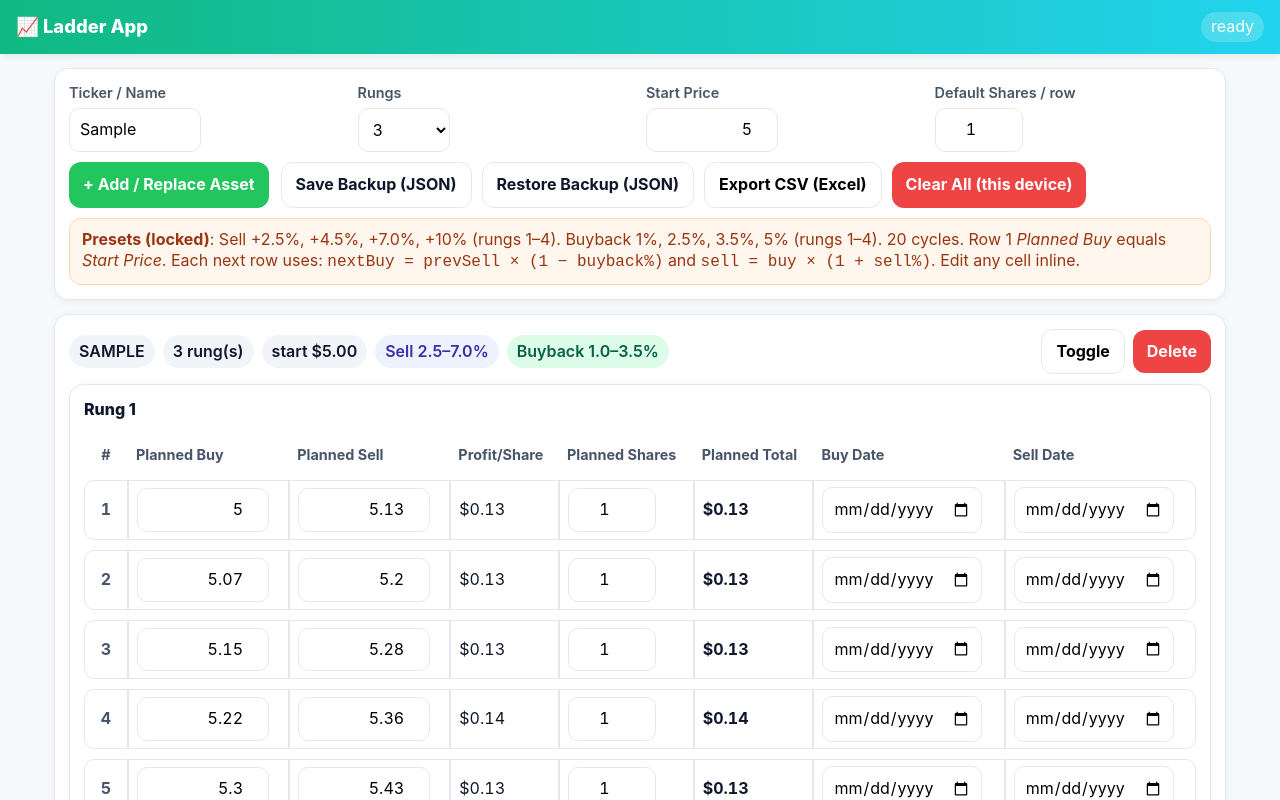
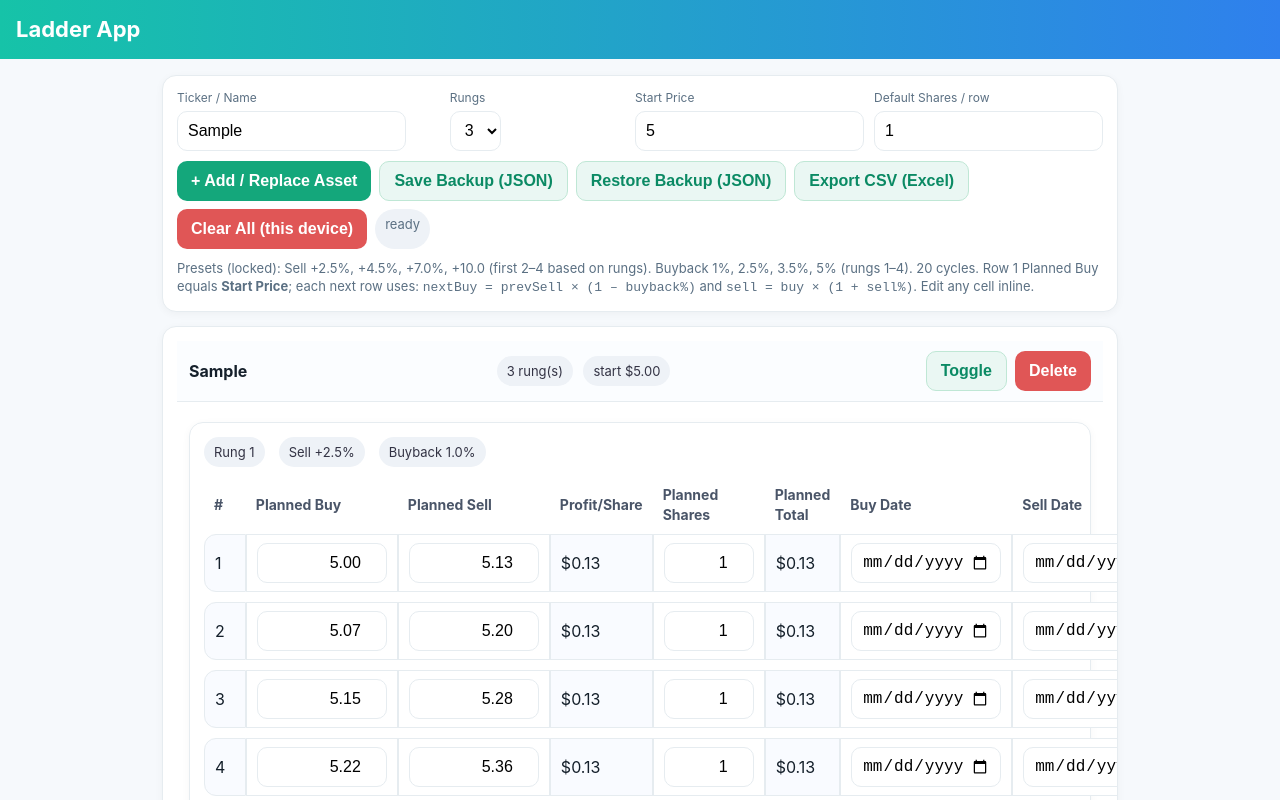
Before and after one commit to egwhite0904-cmyk/Ladder-app, a plain HTML site: page index.html in a window 1280 px wide. Both pictures are taken after typing "Sample", "5" into the empty fields and a click on the button "+ Add / Replace Asset". Shown: the top 800 px of the page. Drawn offline with Linux system fonts and the light colour scheme.

Commit message:
Add files via upload

```diff
--- a/index.html
+++ b/index.html
@@ -1,185 +1,243 @@
 <!DOCTYPE html>
 <html lang="en">
 <head>
-<meta charset="utf-8">
-<meta name="viewport" content="width=device-width,initial-scale=1">
+<meta charset="utf-8"/>
+<meta name="viewport" content="width=device-width, initial-scale=1"/>
 <title>Ladder App</title>
 <style>
   :root{
-    --bg:#f7fafc;
-    --card:#ffffff;
-    --ink:#0f172a;
-    --muted:#475569;
-    --primary:#0ea5e9;
-    --accent:#22c55e;
-    --danger:#ef4444;
-    --border:#e5e7eb;
+    --bg:#f6f9fc;--card:#fff;--ink:#15202b;--muted:#5b7083;
+    --brand:#14a77b;--brand2:#0b8a64;--danger:#e05656;--line:#e6ecf0;
   }
-  *{box-sizing:border-box;}
-  html,body{margin:0;padding:0;background:var(--bg);color:var(--ink);font:16px/1.35 -apple-system,BlinkMacSystemFont,"Segoe UI",Roboto,Inter,Helvetica,Arial,sans-serif;}
-  header{
-    position:sticky;top:0;z-index:5;
-    background:linear-gradient(90deg,#10b981,#22d3ee);
-    color:#fff;padding:12px 16px;box-shadow:0 2px 8px rgba(0,0,0,.08);
-    display:flex;align-items:center;gap:10px;justify-content:space-between;
-  }
-  header .badge{background:rgba(255,255,255,.2);padding:4px 10px;border-radius:999px}
-  main{max-width:1200px;margin:14px auto;padding:0 14px;}
-  .card{background:var(--card);border:1px solid var(--border);border-radius:14px;padding:14px;margin:14px 0;box-shadow:0 2px 10px rgba(15,23,42,.05)}
-  .row{display:flex;gap:12px;flex-wrap:wrap}
-  label{font-weight:600;color:var(--muted);font-size:.9rem}
-  input,select,button{font:inherit}
-  .ctl{display:flex;flex-direction:column;gap:6px;min-width:160px;flex:1}
-  .btn{border:none;border-radius:12px;padding:11px 14px;font-weight:700;cursor:pointer}
-  .btn.primary{background:var(--accent);color:#fff}
-  .btn.line{background:#fff;border:1px solid var(--border)}
-  .btn.danger{background:var(--danger);color:#fff}
-  .btn.secondary{background:#fff;color:var(--ink);border:1px solid var(--border)}
-  .hint{background:#fff7ed;border:1px solid #fed7aa;color:#9a3412;border-radius:12px;padding:10px 12px;margin-top:10px}
-  .assetHead{display:flex;align-items:center;gap:8px;flex-wrap:wrap;margin-bottom:10px}
-  .pill{background:#eef2ff;color:#3730a3;border-radius:999px;padding:6px 10px;font-weight:600}
-  .pill.gray{background:#f1f5f9;color:#0f172a}
-  .pill.green{background:#dcfce7;color:#065f46}
+  *{box-sizing:border-box}
+  body{margin:0;background:var(--bg);color:var(--ink);font:16px/1.4 -apple-system,BlinkMacSystemFont,"Segoe UI",Roboto,Helvetica,Arial}
+  header{background:linear-gradient(90deg,#16c3a8,#2f80ed);color:#fff;padding:14px 16px;font-weight:700;font-size:22px;position:sticky;top:0;z-index:5}
+  .wrap{max-width:980px;margin:16px auto;padding:0 12px}
+  .card{background:var(--card);border-radius:14px;box-shadow:0 2px 8px rgba(0,0,0,.04);padding:14px;margin-bottom:14px;border:1px solid var(--line)}
+  .row{display:grid;gap:10px}
+  .row.cols-4{grid-template-columns:1.5fr 1fr 1fr 1fr}
+  label{font-size:12px;color:var(--muted);display:block;margin-bottom:4px}
+  input,select,button{height:40px;border-radius:10px;border:1px solid var(--line);padding:0 10px;font-size:16px;background:#fff}
+  button{background:var(--brand);border:0;color:#fff;font-weight:600;padding:0 14px}
+  button.secondary{background:#eaf7f3;color:#0b8a64;border:1px solid #bfe7d5}
+  button.danger{background:var(--danger)}
+  .badge{display:inline-block;padding:6px 10px;border-radius:999px;background:#eef2f7;color:#334; font-size:13px;margin-right:6px}
+  .asset{border:1px solid var(--line);border-radius:14px;overflow:hidden}
+  .asset-head{display:flex;gap:10px;align-items:center;justify-content:space-between;background:#fbfdff;border-bottom:1px solid var(--line);padding:10px 12px;flex-wrap:wrap}
+  .asset-title{font-weight:700}
   table{width:100%;border-collapse:separate;border-spacing:0 10px}
-  thead th{font-size:.9rem;color:var(--muted);text-align:left;padding:6px 8px}
-  tbody td{background:#fff;border:1px solid var(--border);padding:6px 8px}
-  tbody tr td:first-child{border-radius:10px 0 0 10px}
-  tbody tr td:last-child{border-radius:0 10px 10px 0}
-  .idx{width:44px;text-align:center;color:var(--muted);font-weight:700}
-  .num{font-variant-numeric:tabular-nums}
-  .in{
-    width: 132px; /* WIDE inputs, as requested */
-    max-width: 40vw;
-    padding:10px 10px;border:1px solid var(--border);border-radius:10px;background:#fff;
-    font-variant-numeric: tabular-nums;
-    text-align:right;
-  }
-  .in.small{width: 92px}
-  .in.shares{width: 88px;text-align:center}
-  .in.date{width: 160px;max-width:46vw;text-align:left}
-  .tot{font-weight:700}
-  .rowfooter{display:flex;justify-content:flex-end;gap:14px;margin-top:8px;color:var(--muted)}
-  .controls{display:flex;gap:10px;flex-wrap:wrap}
-  .hidden{display:none}
-  @media (max-width:540px){
-    .in{width: 120px}
-    .in.date{width: 150px}
-  }
+  thead th{font-size:14px;text-align:left;color:#4a5568;padding:0 10px}
+  tbody td{background:#fff;border:1px solid var(--line);padding:8px 10px}
+  tbody tr td:first-child{border-radius:12px 0 0 12px}
+  tbody tr td:last-child{border-radius:0 12px 12px 0}
+  .num{width:130px;text-align:right}
+  .qty{width:90px;text-align:right}
+  .date{width:150px}
+  .readonly{background:#f9fbff}
+  .controls{display:flex;gap:8px;flex-wrap:wrap}
+  .small{font-size:13px}
+  tfoot td{font-weight:700}
+  .muted{color:var(--muted)}
 </style>
 </head>
 <body>
-<header>
-  <div style="font-weight:800;font-size:1.15rem;display:flex;align-items:center;gap:10px">📈 Ladder App</div>
-  <div class="badge" id="saveState">ready</div>
-</header>
+<header>Ladder App</header>
+<div class="wrap">
 
-<main>
-  <section class="card">
-    <div class="row">
-      <div class="ctl"><label>Ticker / Name</label><input id="ticker" class="in" style="text-align:left" placeholder="e.g., RIOT or MU"></div>
-      <div class="ctl"><label>Rungs</label>
-        <select id="rungs" class="in small" style="text-align:left">
-          <option value="1">1</option><option value="2">2</option><option value="3" selected>3</option><option value="4">4</option>
-        </select>
+  <div class="card">
+    <div class="row cols-4">
+      <div><label>Ticker / Name</label><input id="inTicker" placeholder="e.g., RIOT or COIN"></div>
+      <div><label>Rungs</label><select id="inRungs">
+          <option value="1">1</option>
+          <option value="2">2</option>
+          <option value="3" selected>3</option>
+          <option value="4">4</option>
+      </select></div>
+      <div><label>Start Price</label><input id="inPrice" type="number" step="0.01" placeholder="current price"></div>
+      <div><label>Default Shares / row</label><input id="inShares" type="number" step="1" min="1" value="1"></div>
     </div>
-      <div class="ctl"><label>Start Price</label><input id="startPrice" type="number" step="0.01" class="in" placeholder="current price"></div>
-      <div class="ctl"><label>Default Shares / row</label><input id="shares" type="number" step="1" min="1" value="1" class="in shares"></div>
+    <div class="controls" style="margin-top:10px;">
+      <button id="btnAdd">+ Add / Replace Asset</button>
+      <button class="secondary" id="btnSave">Save Backup (JSON)</button>
+      <button class="secondary" id="btnRestore">Restore Backup (JSON)</button>
+      <button class="secondary" id="btnCsv">Export CSV (Excel)</button>
+      <button class="danger" id="btnClear">Clear All (this device)</button>
+      <span class="badge small muted" id="status">ready</span>
     </div>
-    <div class="row" style="margin-top:10px">
-      <button id="addBtn" class="btn primary">+ Add / Replace Asset</button>
-      <div class="controls">
-        <button id="saveBackup" class="btn secondary">Save Backup (JSON)</button>
-        <button id="restoreBackup" class="btn secondary">Restore Backup (JSON)</button>
-        <button id="exportCsv" class="btn line">Export CSV (Excel)</button>
-        <button id="clearAll" class="btn danger">Clear All (this device)</button>
+    <div class="small muted" style="margin-top:10px">
+      Presets (locked): Sell +2.5%, +4.5%, +7.0%, +10.0 (first 2–4 based on rungs).
+      Buyback 1%, 2.5%, 3.5%, 5% (rungs 1–4). 20 cycles. Row 1 Planned Buy equals <b>Start Price</b>;
+      each next row uses: <code>nextBuy = prevSell × (1 – buyback%)</code> and <code>sell = buy × (1 + sell%)</code>. Edit any cell inline.
     </div>
   </div>
-    <div class="hint">
-      <b>Presets (locked)</b>: Sell +2.5%, +4.5%, +7.0%, +10% (rungs 1–4). Buyback 1%, 2.5%, 3.5%, 5% (rungs 1–4). 20 cycles.
-      Row 1 <i>Planned Buy</i> equals <i>Start Price</i>. Each next row uses:
-      <code>nextBuy = prevSell × (1 − buyback%)</code> and <code>sell = buy × (1 + sell%)</code>. Edit any cell inline.
-    </div>
-  </section>
 
   <div id="assets"></div>
-</main>
+
+</div>
 
 <script>
-const $ = (s, el=document)=>el.querySelector(s);
-const $$ = (s, el=document)=>Array.from(el.querySelectorAll(s));
-const saveBadge = $('#saveState');
+(() => {
+  const SELL_PCTS = [0.025,0.045,0.07,0.10];          // first N based on # rungs
+  const BUYBACK_PCTS = [0.01,0.025,0.035,0.05];       // per rung index
+  const CYCLES = 20;
 
-const SELL_PRESETS = [0.025, 0.045, 0.07, 0.10];
-const BUYBACK_PRESETS = [0.01, 0.025, 0.035, 0.05];
-const ROWS = 20;
+  const els = {
+    ticker: document.getElementById('inTicker'),
+    rungs: document.getElementById('inRungs'),
+    price: document.getElementById('inPrice'),
+    shares: document.getElementById('inShares'),
+    add: document.getElementById('btnAdd'),
+    save: document.getElementById('btnSave'),
+    restore: document.getElementById('btnRestore'),
+    csv: document.getElementById('btnCsv'),
+    clear: document.getElementById('btnClear'),
+    assets: document.getElementById('assets'),
+    status: document.getElementById('status'),
+  };
 
-function formatMoney(n){ return (n??0).toLocaleString(undefined,{minimumFractionDigits:2, maximumFractionDigits:2}); }
+  const state = {
+    assets: loadLS('ladder_assets', []),
+  };
 
-function loadState(){
-  try{ return JSON.parse(localStorage.getItem('ladderAssetsV2')||'[]'); }catch(e){ return []; }
-}
-function saveState(list){
-  localStorage.setItem('ladderAssetsV2', JSON.stringify(list));
-  flash('saved');
-}
-function flash(msg){
-  saveBadge.textContent = msg;
-  setTimeout(()=>saveBadge.textContent='ready',1200);
-}
+  function saveLS(key, val){ localStorage.setItem(key, JSON.stringify(val)); }
+  function loadLS(key, fallback){ try{ return JSON.parse(localStorage.getItem(key)) ?? fallback } catch(e){ return fallback }}
 
-let assets = loadState();
+  function fmt(n){ return Number(n).toFixed(2); }
+  function money(n){ return '$'+fmt(n); }
 
-function computeRows(startPrice, rungIndex, defaultShares){
-  const sellPct = SELL_PRESETS[rungIndex];
-  const buyback = BUYBACK_PRESETS[rungIndex];
-  let rows = [];
-  let buy = parseFloat(startPrice);
-  for(let i=0;i<ROWS;i++){
-    let sell = buy * (1 + sellPct);
-    let profit = sell - buy;
+  function buildRows(startPrice, rungIndex, sharesDefault){
+    const sellPct = SELL_PCTS[Math.min(rungIndex, SELL_PCTS.length-1)];
+    const buyback = BUYBACK_PCTS[Math.min(rungIndex, BUYBACK_PCTS.length-1)];
+    const rows = [];
+    let buy = Number(startPrice);
+    for(let i=1;i<=CYCLES;i++){
+      const sell = buy * (1 + sellPct);
+      const profit = sell - buy;
       rows.push({
-      idx:i+1,
-      buy: +buy.toFixed(2),
-      sell: +sell.toFixed(2),
-      shares: defaultShares || 1,
-      total: +(profit * (defaultShares||1)).toFixed(2),
-      buyDate:'', sellDate:'',
-      actualBuy:'', actualSell:'', filledQty:'',
-      realizedPL:'', deltaVsPlan:'', cumRealized:''
+        i,
+        buy: Number(fmt(buy)),
+        sell: Number(fmt(sell)),
+        profit: Number(fmt(profit)),
+        shares: Number(sharesDefault||1),
+        buyDate: '',
+        sellDate: '',
       });
-    // next buy
+      // next buy derived from previous sell
       buy = sell * (1 - buyback);
     }
     return rows;
   }
 
-function buildAssetCard(asset, i){
-  const card = document.createElement('section'); card.className='card';
-  card.dataset.key = asset.key;
+  function addOrReplaceAsset(){
+    const name = (els.ticker.value||'').trim();
+    const rungs = Number(els.rungs.value||1);
+    const price = Number(els.price.value||0);
+    const shares = Number(els.shares.value||1);
+    if(!name || !price){ alert('Enter Ticker/Name and Start Price.'); return; }
 
-  const head = document.createElement('div'); head.className='assetHead';
+    // build N rung tables
+    const rungTables = [];
+    for(let r=0;r<rungs;r++){
+      rungTables.push({
+        rung: r+1,
+        sellPct: SELL_PCTS[Math.min(r, SELL_PCTS.length-1)],
+        buybackPct: BUYBACK_PCTS[Math.min(r, BUYBACK_PCTS.length-1)],
+        start: price,
+        rows: buildRows(price, r, shares)
+      });
+    }
+
+    const idxExisting = state.assets.findIndex(a => a.name.toLowerCase()===name.toLowerCase());
+    const asset = { name, rungs, start: price, defaultShares: shares, tables: rungTables, open:true, created: Date.now() };
+    if(idxExisting>=0) state.assets[idxExisting] = asset; else state.assets.unshift(asset);
+    saveLS('ladder_assets', state.assets);
+    render();
+  }
+
+  function exportCsv(){
+    let lines = [];
+    state.assets.forEach(A => {
+      A.tables.forEach(T => {
+        lines.push([A.name, `Rung ${T.rung}`, 'Row','# Planned Buy','Planned Sell','Profit/Share','Shares','Planned Total','Buy Date','Sell Date','Running Total'].join(','));
+        let running = 0;
+        T.rows.forEach(row => {
+          const plannedTotal = row.profit * row.shares;
+          running += plannedTotal;
+          lines.push([A.name, `Rung ${T.rung}`, row.i, fmt(row.buy), fmt(row.sell), fmt(row.profit), row.shares, fmt(plannedTotal), row.buyDate, row.sellDate, fmt(running)].join(','));
+        })
+        lines.push('');
+      });
+    });
+    const blob = new Blob([lines.join('\n')], {type:'text/csv'});
+    const a = document.createElement('a');
+    a.href = URL.createObjectURL(blob);
+    a.download = 'ladder_export.csv';
+    a.click();
+  }
+
+  function saveBackup(){
+    const blob = new Blob([JSON.stringify(state.assets,null,2)], {type:'application/json'});
+    const a = document.createElement('a');
+    a.href = URL.createObjectURL(blob);
+    a.download = 'ladder_backup.json';
+    a.click();
+  }
+
+  function restoreBackup(){
+    const inp = document.createElement('input'); inp.type='file'; inp.accept='application/json';
+    inp.onchange = () => {
+      const f = inp.files[0]; if(!f) return;
+      const reader = new FileReader();
+      reader.onload = () => {
+        try{
+          const data = JSON.parse(reader.result);
+          if(Array.isArray(data)){ state.assets = data; saveLS('ladder_assets', state.assets); render(); }
+        }catch(e){ alert('Invalid backup JSON.'); }
+      };
+      reader.readAsText(f);
+    };
+    inp.click();
+  }
+
+  function clearAll(){
+    if(confirm('Delete all assets from this device?')){
+      state.assets = []; saveLS('ladder_assets', state.assets); render();
+    }
+  }
+
+  function render(){
+    els.assets.innerHTML = '';
+    state.assets.forEach((A, ai) => {
+      const card = document.createElement('div'); card.className='asset card';
+
+      const head = document.createElement('div'); head.className='asset-head';
       head.innerHTML = `
-    <span class="pill gray">${asset.ticker}</span>
-    <span class="pill gray">${asset.rungs} rung(s)</span>
-    <span class="pill gray">start $${formatMoney(asset.startPrice)}</span>
-    <span class="pill">Sell ${(SELL_PRESETS[0]*100).toFixed(1)}–${(SELL_PRESETS[Math.min(asset.rungs,4)-1]*100).toFixed(1)}%</span>
-    <span class="pill green">Buyback ${(BUYBACK_PRESETS[0]*100).toFixed(1)}–${(BUYBACK_PRESETS[Math.min(asset.rungs,4)-1]*100).toFixed(1)}%</span>
-    <span style="flex:1"></span>
-    <button class="btn line" data-act="toggle">Toggle</button>
-    <button class="btn danger" data-act="delete">Delete</button>
+        <div class="asset-title">${A.name}</div>
+        <div class="badges">
+          <span class="badge">${A.rungs} rung(s)</span>
+          <span class="badge">start ${money(A.start)}</span>
+        </div>
+        <div class="controls">
+          <button class="secondary" data-action="toggle">Toggle</button>
+          <button class="danger" data-action="delete">Delete</button>
+        </div>
       `;
       card.appendChild(head);
 
-  const wrap = document.createElement('div'); card.appendChild(wrap);
+      const body = document.createElement('div'); body.style.display = A.open?'block':'none'; body.style.padding='10px 12px 16px';
 
-  for(let r=0;r<asset.rungs;r++){
-    const rung = document.createElement('div'); rung.className='card'; rung.style.margin='6px 0';
-    rung.innerHTML = `<div style="font-weight:800;margin-bottom:8px">Rung ${r+1}</div>`;
+      A.tables.forEach((T, ti) => {
+        const sec = document.createElement('div'); sec.className='card'; sec.style.margin='10px 0';
+        sec.innerHTML = `<div style="display:flex;gap:8px;align-items:center;flex-wrap:wrap;margin-bottom:8px">
+          <div class="badge">Rung ${T.rung}</div>
+          <div class="badge">Sell +${(T.sellPct*100).toFixed(1)}%</div>
+          <div class="badge">Buyback ${(T.buybackPct*100).toFixed(1)}%</div>
+        </div>`;
+
         const table = document.createElement('table');
         const thead = document.createElement('thead');
-    thead.innerHTML = `
-      <tr>
-        <th class="idx">#</th>
+        thead.innerHTML = `<tr>
+          <th>#</th>
           <th>Planned Buy</th>
           <th>Planned Sell</th>
           <th>Profit/Share</th>
@@ -187,154 +245,75 @@ function buildAssetCard(asset, i){
           <th>Planned Total</th>
           <th>Buy Date</th>
           <th>Sell Date</th>
+          <th>Running Total</th>
         </tr>`;
         table.appendChild(thead);
+
         const tbody = document.createElement('tbody');
-
-    // ensure rows exist
-    if(!asset.rows[r]) asset.rows[r] = computeRows(asset.startPrice, r, asset.defaultShares);
-
-    asset.rows[r].forEach((row, idx)=>{
+        let running = 0;
+        T.rows.forEach((row, ri) => {
           const tr = document.createElement('tr');
+          const plannedTotal = row.profit * row.shares;
+          running += plannedTotal;
           tr.innerHTML = `
-        <td class="idx num">${row.idx}</td>
-        <td><input class="in num" type="number" step="0.01" value="${row.buy}"></td>
-        <td><input class="in num" type="number" step="0.01" value="${row.sell}"></td>
-        <td class="num">$${formatMoney(row.sell-row.buy)}</td>
-        <td><input class="in shares" type="number" min="0" step="1" value="${row.shares}"></td>
-        <td class="num tot">$${formatMoney((row.sell-row.buy)*row.shares)}</td>
-        <td><input class="in date" type="date" value="${row.buyDate||''}"></td>
-        <td><input class="in date" type="date" value="${row.sellDate||''}"></td>
+            <td class="readonly">${row.i}</td>
+            <td><input class="num" type="number" step="0.01" value="${fmt(row.buy)}" data-k="buy"></td>
+            <td><input class="num" type="number" step="0.01" value="${fmt(row.sell)}" data-k="sell"></td>
+            <td class="readonly">${money(row.profit)}</td>
+            <td><input class="qty" type="number" step="1" min="0" value="${row.shares}" data-k="shares"></td>
+            <td class="readonly">${money(plannedTotal)}</td>
+            <td><input class="date" type="date" value="${row.buyDate||''}" data-k="buyDate"></td>
+            <td><input class="date" type="date" value="${row.sellDate||''}" data-k="sellDate"></td>
+            <td class="readonly">${money(running)}</td>
           `;
-      // listeners
-      const [buyEl, sellEl, sharesEl, buyDateEl, sellDateEl] = [tr.children[1].firstElementChild, tr.children[2].firstElementChild, tr.children[4].firstElementChild, tr.children[6].firstElementChild, tr.children[7].firstElementChild];
-      function recalc(){
-        row.buy = parseFloat(buyEl.value)||0;
-        row.sell = parseFloat(sellEl.value)||0;
-        row.shares = parseInt(sharesEl.value)||0;
-        tr.children[3].textContent = '$'+formatMoney(row.sell-row.buy);
-        tr.children[5].textContent = '$'+formatMoney((row.sell-row.buy)*row.shares);
-        saveState(assets);
-      }
-      buyEl.addEventListener('input', recalc);
-      sellEl.addEventListener('input', recalc);
-      sharesEl.addEventListener('input', recalc);
-      buyDateEl.addEventListener('change', ()=>{ row.buyDate = buyDateEl.value; saveState(assets); });
-      sellDateEl.addEventListener('change', ()=>{ row.sellDate = sellDateEl.value; saveState(assets); });
-
+          tr.querySelectorAll('input').forEach(inp => {
+            inp.addEventListener('input', () => {
+              const k = inp.dataset.k;
+              let v = inp.type==='number' ? Number(inp.value) : inp.value;
+              row[k] = v;
+              if(k==='buy' || k==='sell'){ row.profit = Number(fmt(row.sell - row.buy)); }
+              saveLS('ladder_assets', state.assets);
+              render(); // simple re-render to refresh totals & running total
+            });
+          });
           tbody.appendChild(tr);
         });
         table.appendChild(tbody);
-    rung.appendChild(table);
 
         // footer totals
-    const foot = document.createElement('div'); foot.className='rowfooter';
-    const totShares = ()=>asset.rows[r].reduce((a,b)=>a+(+b.shares||0),0);
-    const totProfit = ()=>asset.rows[r].reduce((a,b)=>a+((b.sell-b.buy)*(+b.shares||0)),0);
-    foot.innerHTML = `<div>Rows: ${asset.rows[r].length}</div><div>Total Planned Shares: <b>${totShares()}</b></div><div>Total Planned P/L: <b>$${formatMoney(totProfit())}</b></div>`;
-    tbody.addEventListener('input', ()=>{
-      foot.innerHTML = `<div>Rows: ${asset.rows[r].length}</div><div>Total Planned Shares: <b>${totShares()}</b></div><div>Total Planned P/L: <b>$${formatMoney(totProfit())}</b></div>`;
+        const tfoot = document.createElement('tfoot');
+        const rungPlanned = T.rows.reduce((s,r)=> s + (r.profit*r.shares), 0);
+        tfoot.innerHTML = `<tr>
+          <td colspan="5">Rung ${T.rung} Planned Total</td>
+          <td>${money(rungPlanned)}</td>
+          <td colspan="3"></td>
+        </tr>`;
+        table.appendChild(tfoot);
+
+        sec.appendChild(table);
+        body.appendChild(sec);
       });
-    rung.appendChild(foot);
 
-    wrap.appendChild(rung);
+      card.appendChild(body);
+      card.addEventListener('click', (e)=>{
+        const act = e.target?.dataset?.action;
+        if(act==='toggle'){ A.open = !A.open; saveLS('ladder_assets', state.assets); render(); }
+        if(act==='delete'){
+          if(confirm('Delete this asset?')){ state.assets.splice(ai,1); saveLS('ladder_assets', state.assets); render(); }
+        }
+      });
+      els.assets.appendChild(card);
+    });
   }
 
-  // actions
-  head.addEventListener('click', (e)=>{
-    const act = e.target.dataset.act;
-    if(act==='delete'){
-      if(confirm(`Delete ${asset.ticker}?`)){
-        assets = assets.filter(a=>a.key!==asset.key);
-        saveState(assets);
+  els.add.addEventListener('click', addOrReplaceAsset);
+  els.csv.addEventListener('click', exportCsv);
+  els.save.addEventListener('click', saveBackup);
+  els.restore.addEventListener('click', restoreBackup);
+  els.clear.addEventListener('click', clearAll);
+
   render();
-      }
-    }else if(act==='toggle'){
-      wrap.classList.toggle('hidden');
-    }
-  });
-
-  return card;
-}
-
-function render(){
-  const host = $('#assets');
-  host.innerHTML='';
-  assets.forEach((asset,i)=>host.appendChild(buildAssetCard(asset,i)));
-}
-
-$('#addBtn').addEventListener('click', ()=>{
-  const ticker = $('#ticker').value.trim() || 'ASSET';
-  const rungs = Math.max(1, Math.min(4, parseInt($('#rungs').value)||1));
-  const startPrice = parseFloat($('#startPrice').value||'0');
-  const defaultShares = parseInt($('#shares').value||'1');
-  if(!startPrice){ alert('Enter a valid Start Price'); return; }
-  const key = ticker.toUpperCase();
-  const existing = assets.find(a=>a.key===key);
-  const newAsset = {
-    key, ticker: key, rungs, startPrice, defaultShares,
-    rows: Array.from({length:rungs}, (_,i)=>computeRows(startPrice,i,defaultShares))
-  };
-  if(existing){
-    // replace
-    const idx = assets.findIndex(a=>a.key===key);
-    assets[idx] = newAsset;
-  }else{
-    assets.push(newAsset);
-  }
-  saveState(assets);
-  render();
-});
-
-$('#saveBackup').addEventListener('click', ()=>{
-  const blob = new Blob([JSON.stringify(assets,null,2)], {type:'application/json'});
-  const a = document.createElement('a');
-  a.href = URL.createObjectURL(blob);
-  a.download = 'ladder_backup.json';
-  a.click();
-  URL.revokeObjectURL(a.href);
-});
-
-$('#restoreBackup').addEventListener('click', ()=>{
-  const inp = document.createElement('input'); inp.type='file'; inp.accept='.json,application/json';
-  inp.onchange = ()=>{
-    const f = inp.files[0]; if(!f) return;
-    const fr = new FileReader();
-    fr.onload = ()=>{
-      try{
-        const data = JSON.parse(fr.result);
-        if(Array.isArray(data)){ assets = data; saveState(assets); render(); }
-        else alert('Invalid JSON');
-      }catch(e){ alert('Invalid JSON'); }
-    };
-    fr.readAsText(f);
-  };
-  inp.click();
-});
-
-$('#exportCsv').addEventListener('click', ()=>{
-  let rows = [['Asset','Rung','#','Planned Buy','Planned Sell','Profit/Share','Planned Shares','Planned Total','Buy Date','Sell Date']];
-  assets.forEach(a=>{
-    a.rows.forEach((rArr,ri)=>{
-      rArr.forEach(r=>{
-        const profit = (r.sell-r.buy);
-        rows.push([a.ticker, ri+1, r.idx, r.buy, r.sell, profit.toFixed(2), r.shares, (profit*r.shares).toFixed(2), r.buyDate||'', r.sellDate||'']);
-      });
-    });
-  });
-  const csv = rows.map(row=>row.map(v=>String(v).includes(',')?`"${v}"`:v).join(',')).join('\n');
-  const blob = new Blob([csv],{type:'text/csv'});
-  const a = document.createElement('a'); a.href=URL.createObjectURL(blob); a.download='ladder_export.csv'; a.click(); URL.revokeObjectURL(a.href);
-});
-
-$('#clearAll').addEventListener('click', ()=>{
-  if(confirm('Clear all ladders from this device?')){
-    assets=[]; saveState(assets); render();
-  }
-});
-
-// initial render
-render();
+})();
 </script>
 </body>
 </html>
```
Lines whose indentation alone changed are shown as unchanged.
